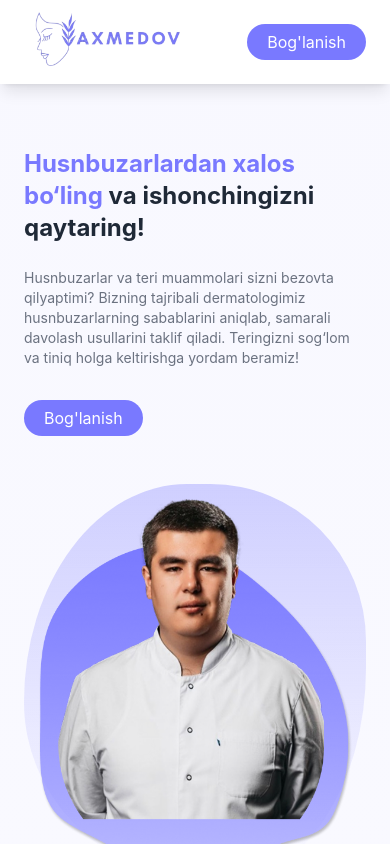
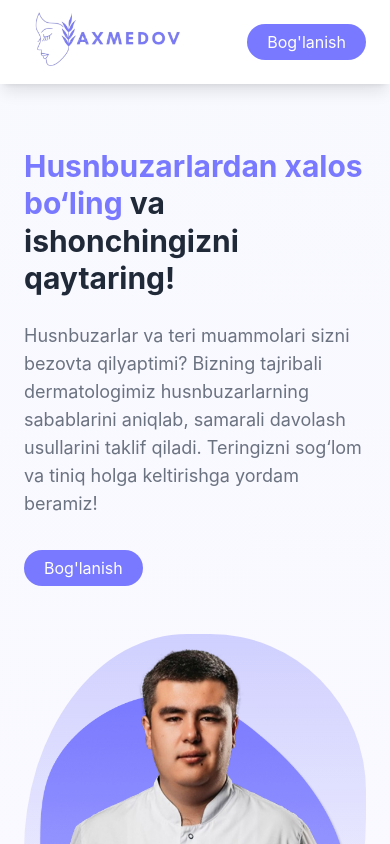
Before and after one commit to NozimjonShukrullayev/dermatolog-axmedov, a React (Vite) app: page / in a window 390 px wide. Shown: the top 844 px of the page. Built offline with nearby package versions, Linux system fonts and the light colour scheme.

Commit message:
style font

```diff
--- a/src/components/Hero.jsx
+++ b/src/components/Hero.jsx
@@ -21,11 +21,11 @@ function Hero() {
 					animate={{ opacity: 1, x: 0 }}
 					transition={{ duration: 0.8 }}
 				>
-					<h1 className='text-2xl md:text-3xl/tight lg:text-5xl/tight font-bold text-gray-800 mb-6'>
+					<h1 className='text-3xl/tight lg:text-5xl/tight font-bold text-gray-800 mb-6'>
 						<span className='text-primary'>Husnbuzarlardan xalos bo‘ling</span>{' '}
 						va ishonchingizni qaytaring!
 					</h1>
-					<p className='text-sm md:text-[18px] lg:text-xl font-normal text-gray-500 mb-8'>
+					<p className='text-lg lg:text-xl font-normal text-gray-500 mb-8'>
 						Husnbuzarlar va teri muammolari sizni bezovta qilyaptimi? Bizning
 						tajribali dermatologimiz husnbuzarlarning sabablarini aniqlab,
 						samarali davolash usullarini taklif qiladi. Teringizni sog‘lom va
--- a/src/components/Testimonials.jsx
+++ b/src/components/Testimonials.jsx
@@ -35,9 +35,7 @@ function Testimonials() {
 					{allTestimonials.map(testimonial => (
 						<SwiperSlide key={testimonial.id}>
 							<div className='bg-white p-8 mb-14 rounded-2xl shadow-lg h-60 md:h-56'>
-								<p className='text-gray-600 mb-4 text-base'>
-									{testimonial.text}
-								</p>
+								<p className='text-gray-600 mb-4 text-lg'>{testimonial.text}</p>
 								<div className='flex items-center'>
 									<div className='w-12 h-12 bg-primary/20 rounded-full flex items-center justify-center'>
 										{testimonial.name[0]}
```
